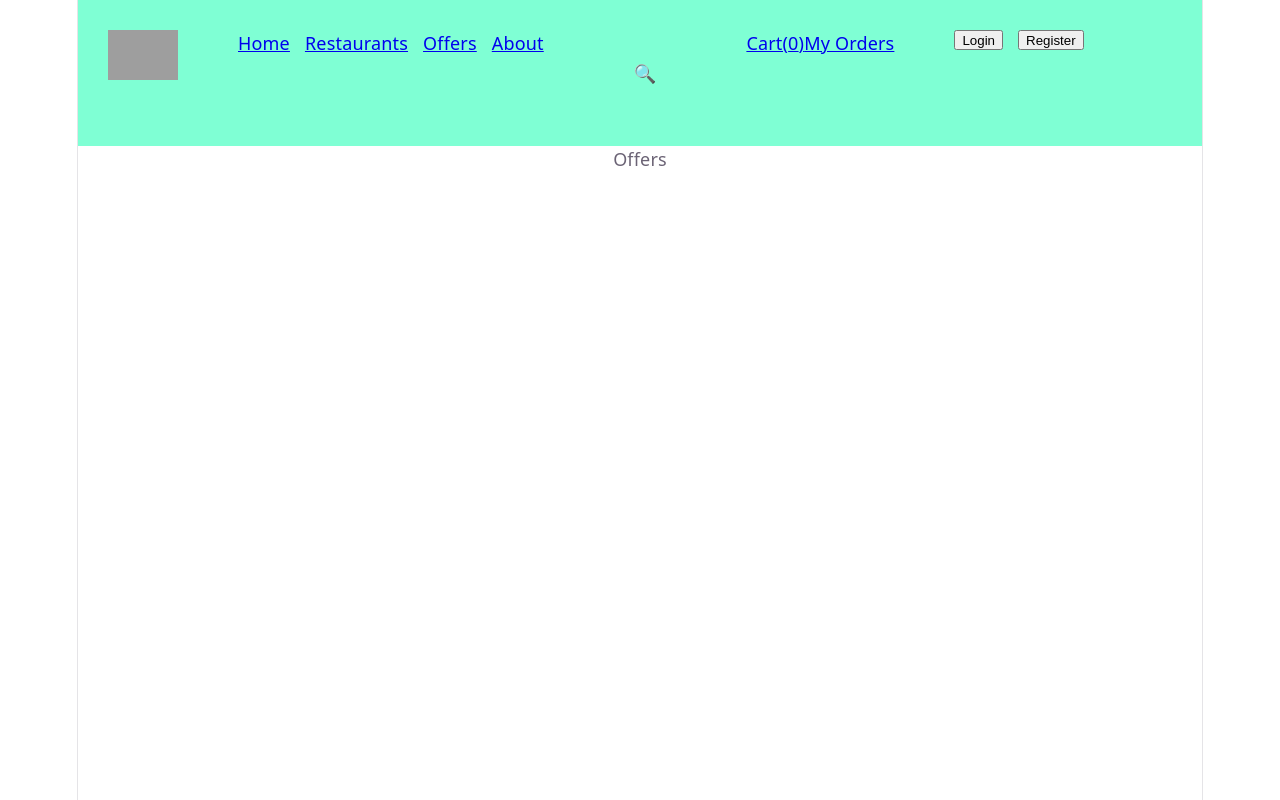
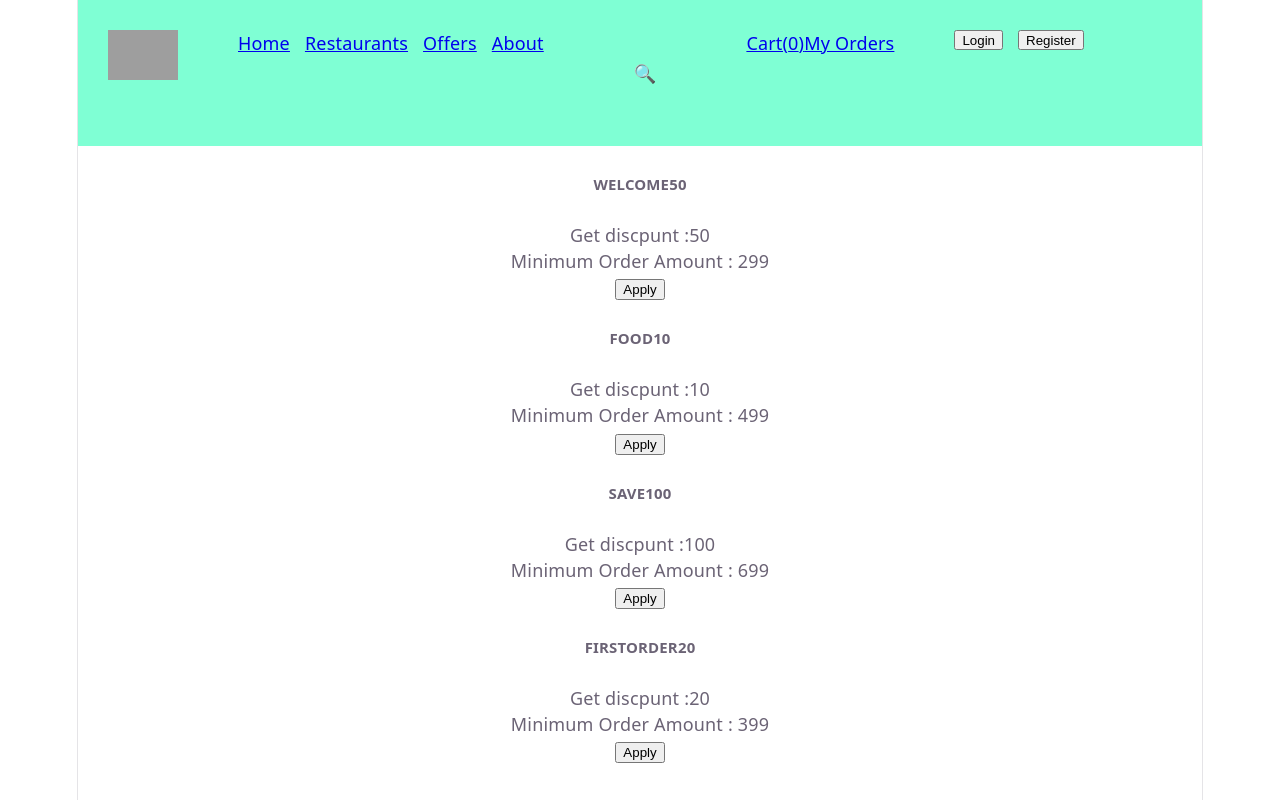
Before and after one commit to AmbikaPattem5/foodhub, a React (Vite) app: page /offers in a window 1280 px wide. Built offline with nearby package versions, Linux system fonts and the light colour scheme; grey boxes are pictures that could not be loaded.

Commit message:
done with offers_and_coupens

```diff
--- a/src/App.tsx
+++ b/src/App.tsx
@@ -3,6 +3,7 @@ import { BrowserRouter } from 'react-router-dom'
 import AppRoutes from './Routes/AppRoutes'
 import ContextProvider from './Context/ContextProvider'
 import CartProvider from './Context/Cart/CartProvider'
+import CoupenProvider from './Context/Coupen/CoupenProvider'
 function App() {
 
   return (
@@ -11,7 +12,9 @@ function App() {
       <BrowserRouter>
       <ContextProvider>
         <CartProvider>
-      <AppRoutes/>
+          <CoupenProvider>
+                  <AppRoutes/>
+          </CoupenProvider>
       </CartProvider>
       </ContextProvider>
       </BrowserRouter>
--- /dev/null
+++ b/src/Components/Coupen/Coupen.tsx
@@ -0,0 +1,14 @@
+import type { Coupon } from "../../types/Types";
+import useCoupen from "../../CustomHooks/useCoupen";
+function Coupen({coupon}:Coupon){
+    const {applyCoupon} =useCoupen();
+    return(
+        <div>
+            <h5>{coupon.code}</h5>
+            <p>Get discpunt :{coupon.discountValue}</p>
+            <p>Minimum Order Amount : {coupon.minimumOrderAmount}</p>
+            <button onClick={()=>applyCoupon(coupon.code)}>Apply</button>
+        </div>
+    )
+}
+export default Coupen;
--- /dev/null
+++ b/src/Components/Coupen/CouponInput.tsx
@@ -0,0 +1,25 @@
+import useCoupen from "../../CustomHooks/useCoupen";
+import { useState } from "react";
+import { DiscountType } from "../../types/Types";
+function CouponInput() {
+    const [input,setInput] = useState("")
+    const {applyCoupon, appliedCoupen} = useCoupen()
+    function handleCoupon(e ){
+        setInput(e.target.value)
+    }
+    return(
+        <div>
+            <input type="text" name="coupon" value={input} onChange={handleCoupon}/>
+            <button onClick={()=>applyCoupon(input)}>Apply</button>
+            <div>
+                {appliedCoupen &&
+                <div>
+                <p>Coupon applied :{appliedCoupen.code}</p>
+                <p>You saved {appliedCoupen.discountType === DiscountType.FLAT? "Rs" + appliedCoupen.discountValue : appliedCoupen.discountValue +"%"}</p>
+                </div>
+                }
+            </div>
+        </div>
+    )
+}
+export default CouponInput;
--- /dev/null
+++ b/src/Context/Coupen/CoupenContext.tsx
@@ -0,0 +1,3 @@
+import { createContext } from "react";
+import type { CoupenContextType } from "../../types/Types";
+export const CouponContext = createContext<CoupenContextType|null>(null)
--- /dev/null
+++ b/src/Context/Coupen/CoupenProvider.tsx
@@ -0,0 +1,64 @@
+import {
+  DiscountType,
+  type ChildrenProp,
+  type Coupon,
+} from "../../types/Types";
+import { useState } from "react";
+import { coupons } from "../../services/coupens";
+import { CouponContext } from "./CoupenContext";
+import useCart from "../../CustomHooks/useCart";
+function CoupenProvider({ children }: ChildrenProp) {
+  const { totalCartPrice } = useCart();
+  const [appliedCoupen, setAppliedCoupen] = useState<Coupon>();
+
+  function applyCoupon(code: string) {
+    const getCoupon : Coupon = coupons.find((coupon) => coupon.code === code);
+    if (getCoupon && getCoupon.isActive) {
+      setAppliedCoupen(getCoupon);
+    }
+  }
+  function removeCoupon() {
+    setAppliedCoupen(undefined);
+  }
+  function calculateDiscount() {
+    if (appliedCoupen) {
+      if (appliedCoupen.discountType === DiscountType.FLAT) {
+        if (totalCartPrice() >= appliedCoupen?.minimumOrderAmount) {
+          return appliedCoupen.discountValue;
+        } else {
+          return 0;
+        }
+      } else if (appliedCoupen.discountType === DiscountType.PERCENTAGE) {
+         if (totalCartPrice() >= appliedCoupen?.minimumOrderAmount) {
+          return (totalCartPrice() * appliedCoupen.discountValue)/100;
+      }
+    }
+  }
+    //return totalPrice;
+  }
+  function validateCoupon() {
+    if (
+      appliedCoupen &&
+      totalCartPrice() >= appliedCoupen?.minimumOrderAmount
+    ) {
+      return true;
+    }
+    return false;
+  }
+  return (
+    <div>
+      <CouponContext.Provider
+        value={{
+          appliedCoupen,
+          removeCoupon,
+          applyCoupon,
+          validateCoupon,
+          calculateDiscount,
+        }}
+      >
+        {children}
+      </CouponContext.Provider>
+    </div>
+  );
+}
+export default CoupenProvider;
--- /dev/null
+++ b/src/CustomHooks/useCoupen.tsx
@@ -0,0 +1,12 @@
+import { useContext } from "react";
+import { CouponContext } from "../Context/Coupen/CoupenContext";
+
+function useCoupen(){
+    const Coupen= useContext(CouponContext);
+    if(Coupen === null){
+        throw new Error("useCoupen must be used in context Provider")
+
+    }
+    return Coupen;
+}
+export default useCoupen;
--- a/src/Pages/CheckOut/CheckOut.tsx
+++ b/src/Pages/CheckOut/CheckOut.tsx
@@ -3,6 +3,8 @@ import { OrderStatus, type DeliveryDetails } from "../../types/Types";
 import useCart from "../../CustomHooks/useCart";
 import type { addressErrors, OrderType } from "../../types/Types";
 import { Link, useNavigate } from "react-router-dom";
+import useCoupen from "../../CustomHooks/useCoupen";
+import CouponInput from "../../Components/Coupen/CouponInput";
 function CheckOut() {
   const [address, setAddress] = useState<DeliveryDetails>({
     name: "",
@@ -11,11 +13,13 @@ function CheckOut() {
     city: "",
     pincode: "",
   });
+  const {calculateDiscount} =useCoupen();
   const navigate = useNavigate();
   const [errors,setErrors] = useState<addressErrors>({name:"",phone:"",address:"",city:"",pincode:""})
   const updateErrors : addressErrors =  {name:"",phone:"",address:"",city:"",pincode:""};
   const { cartItem, totalCartPrice, clearCart } = useCart();
   const deliveryFee: number = 40;
+  const discount: number = calculateDiscount() || 0;
   function handleChange(e:React.ChangeEvent<HTMLInputElement | HTMLTextAreaElement>) {
       setAddress({ ...address, [e.target.name]: e.target.value });
 
@@ -133,6 +137,7 @@ function CheckOut() {
           </form>
         </div>
         <div>
+          <CouponInput/>
           <h4>Order Summary</h4>
           {cartItem.map((item) => (
             <div key= {item.id}>
@@ -145,9 +150,10 @@ function CheckOut() {
         <div>
             <h4>Bill Details</h4>
            <h5>Item Total {totalCartPrice()}</h5>
+
            <h5>Delivery Fee {deliveryFee}</h5>
-           <br/>
-           <h4>Grand Total {totalCartPrice() + deliveryFee}</h4>
+           <h5>Discount  {discount}</h5>
+           <h4>Grand Total {totalCartPrice() + deliveryFee - discount}</h4>
         </div>
 
       </div>:
--- a/src/Pages/Offers/Offers.tsx
+++ b/src/Pages/Offers/Offers.tsx
@@ -1,6 +1,19 @@
+import Coupen from "../../Components/Coupen/Coupen";
+import { coupons } from "../../services/coupens";
+import type { Coupon } from "../../types/Types";
+import useCoupen from "../../CustomHooks/useCoupen";
 function Offers(){
+
+const updatedCoupons : Coupon[] = coupons.filter((coupon)=>(coupon.isActive === true))
     return(
-        <div>Offers</div>
+        <div>
+           {
+            updatedCoupons.map((coupon : Coupon)=>(
+
+                <Coupen key={coupon.id} coupon={coupon}/>
+            ))
+           }
+        </div>
     )
 }
 export default Offers;
--- a/src/Routes/AppRoutes.tsx
+++ b/src/Routes/AppRoutes.tsx
@@ -30,6 +30,7 @@ function AppRoutes() {
         <Route path="orders" element={<Orders/>}/>
         <Route path="orderConfirmation/:orderId" element={<OrderConfirmation/>}/>
         <Route path="orders/:orderId" element={<OrderDetails/>}/>
+        <Route path="/offers" element={<Offers/>}/>
       </Route>
     </Routes>
   );
--- /dev/null
+++ b/src/services/coupens.ts
@@ -0,0 +1,43 @@
+import { DiscountType, type Coupon } from "../types/Types";
+export const coupons: Coupen[] = [
+  {
+    id: 1,
+    code: "WELCOME50",
+    discountType: DiscountType.FLAT,
+    discountValue: 50,
+    minimumOrderAmount: 299,
+    isActive: true,
+  },
+  {
+    id: 2,
+    code: "FOOD10",
+    discountType: DiscountType.PERCENTAGE,
+    discountValue: 10,
+    minimumOrderAmount: 499,
+    isActive: true,
+  },
+  {
+    id: 3,
+    code: "SAVE100",
+    discountType: DiscountType.PERCENTAGE,
+    discountValue: 100,
+    minimumOrderAmount: 699,
+    isActive: true,
+  },
+  {
+    id: 4,
+    code: "FIRSTORDER20",
+    discountType: DiscountType.PERCENTAGE,
+    discountValue: 20,
+    minimumOrderAmount: 399,
+    isActive: true,
+  },
+  {
+    id: 5,
+    code: "EXPIRED50",
+    discountType: DiscountType.FLAT,
+    discountValue: 50,
+    minimumOrderAmount: 299,
+    isActive: false,
+  },
+];
--- a/src/types/Types.ts
+++ b/src/types/Types.ts
@@ -76,15 +76,23 @@ export type OrderType = {
     createdAt :string
 }
 
-export enum DiscountType{
+export enum DiscountType {
    PERCENTAGE ="PERCENTAGE",
     FLAT = "FLAT"
 }
-export type Coupen={
+export type Coupon={
     id: number,
      code: string;
     discountType: DiscountType;
     discountValue : number;
-    minOrderAmount : number;
+    minimumOrderAmount : number;
     isActive :boolean;
 }
+export type CoupenContextType = {
+    appliedCoupen : Coupon |undefined;
+    applyCoupon : (code:string)=> void;
+    removeCoupon : ()=> void;
+    calculateDiscount : () => undefined |number;
+    validateCoupon : () => boolean
+
+}
```
